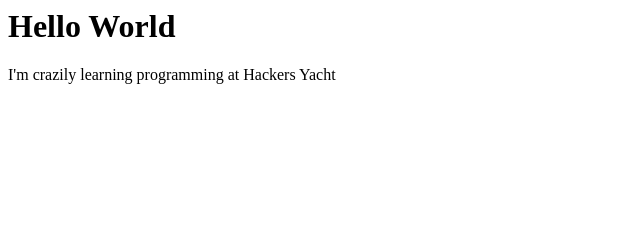
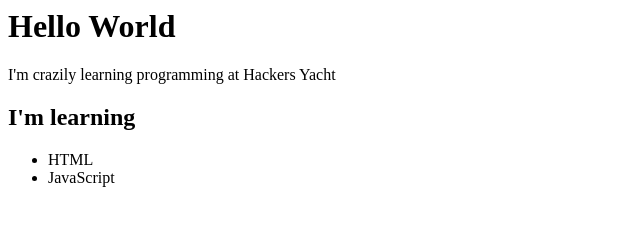
Before and after one commit to emorutgeorge/E-Commerce-Website, a plain HTML site: page index.html in a window 1280 px wide. Shown: the whole page, without its empty margins (0-640 px from the left). Drawn offline with Linux system fonts and the light colour scheme.

Commit message:
html file with course list

```diff
--- a/index.html
+++ b/index.html
@@ -6,6 +6,13 @@
 <body>
     <h1>Hello World</h1>
     <p>I'm crazily learning programming at Hackers Yacht</p>
+    <h2>I'm learning</h2>
+    <div>
+        <ul>
+            <li>HTML</li>
+            <li>JavaScript</li>
+        </ul>
+    </div>
 </body>
 
 
```
